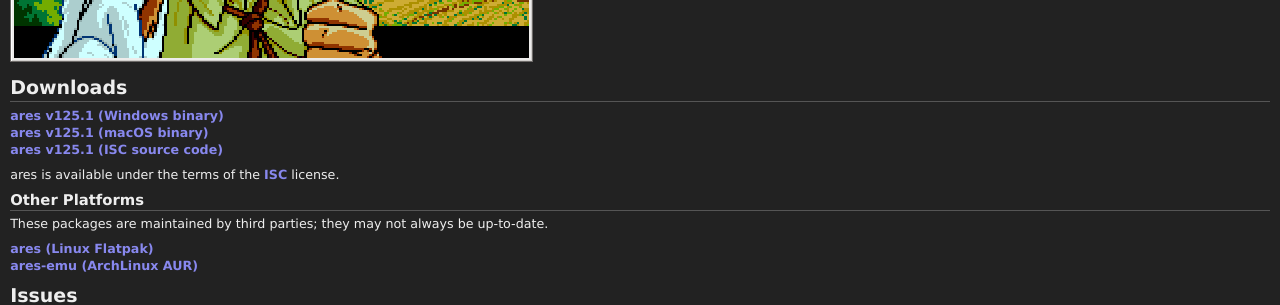
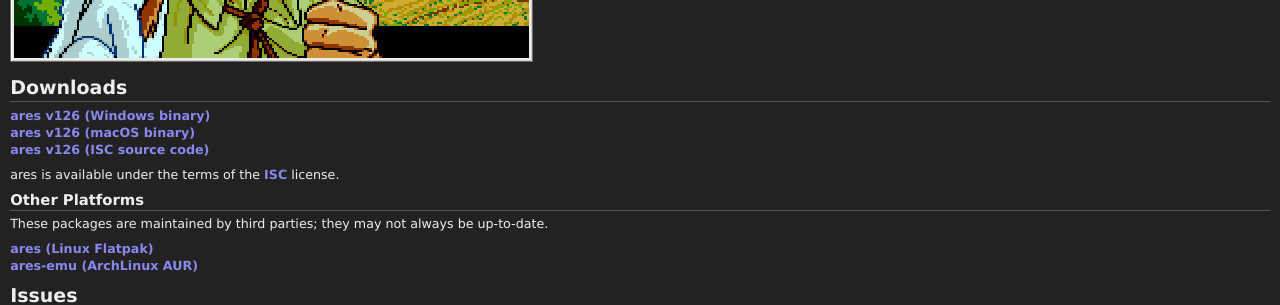
Before and after one commit to ares-emulator/ares-emulator.github.io, a Jekyll site: the page built from index.md, in a window 1280 px wide. Shown: the part 507-812 px from the top of the page. Built offline with Jekyll 4.4.1, drawn with Linux system fonts in a browser that asks for light colours.

Commit message:
ares v126 release

```diff
--- a/_data/versions.json
+++ b/_data/versions.json
@@ -1,6 +1,7 @@
 {
-    "current": "v125",
+    "current": "v126",
     "releases": [
+        "v127",
         "v126",
         "v125",
         "v124",
--- a/_layouts/compatibility-edit.html
+++ b/_layouts/compatibility-edit.html
@@ -18,6 +18,12 @@ layout: default
     <li>Replace the content with the content of the downloaded json file. GitHub will automatically handle forking our repository when you submit the change</li>
     <li>Finally, submit a pull-request to ares-emulator.github.io with your changes, they will then be checked by our team and then merged once verified</li>
 </ul>
+
+<p>The current ares version is <strong>{{ site.data.versions.current }}</strong>.</p>
+<p style="color: orange">
+    If you are testing with a nightly build, you can select the *next* version in the dropdown.
+    In this case your changes will be merged after the next release is made.
+</p>
 
 {% capture file %}{{ page.title | replace: '(', '' | replace: ')', '' | replace: '& ', '' | replace: ' ', '_' }}{% endcapture %}
 
--- a/index.md
+++ b/index.md
@@ -15,9 +15,9 @@ and focuses on accuracy and preservation.
 
 ## Downloads
 
-[ares v125.1 (Windows binary)](https://github.com/higan-emu/ares/releases/download/v125.1/ares-windows.zip) <br />
-[ares v125.1 (macOS binary)](https://github.com/higan-emu/ares/releases/download/v125.1/ares-macos.zip) <br />
-[ares v125.1 (ISC source code)](https://github.com/higan-emu/ares/archive/refs/tags/v125.1.zip)
+[ares v126 (Windows binary)](https://github.com/higan-emu/ares/releases/download/v126/ares-windows.zip) <br />
+[ares v126 (macOS binary)](https://github.com/higan-emu/ares/releases/download/v126/ares-macos.zip) <br />
+[ares v126 (ISC source code)](https://github.com/higan-emu/ares/archive/refs/tags/v126.zip)
 
 ares is available under the terms of the [ISC](https://opensource.org/licenses/ISC) license.
 
```
Also changed, not shown: _posts/2021-11-28-ares-v126-released.md (added, +38 -0 lines).
